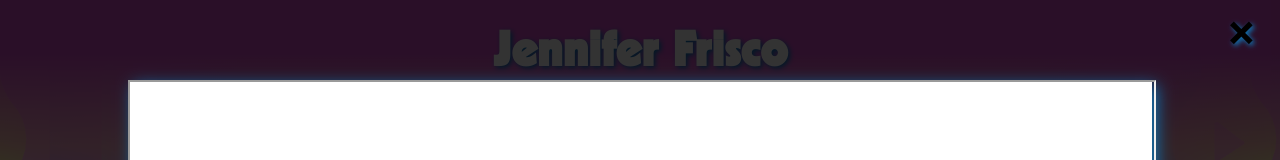
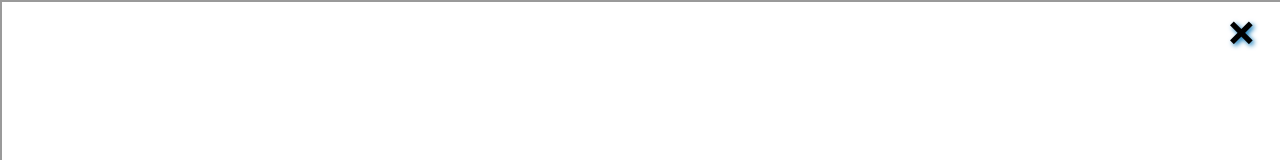
Before and after one commit to jenfrisco/jenfrisco.github.io, a plain HTML site: page index.html in a window 1280 px wide. Shown: the top 160 px of the page. Drawn offline with Linux system fonts and the light colour scheme.

Commit message:
Update index.html

```diff
--- a/index.html
+++ b/index.html
@@ -172,7 +172,7 @@
     top: 0;
     width: 100%;
     height: 100%;
-            overflow: auto;
+    overflow: hidden;
     background-color: rgba(0, 0, 0, 0.8);
     display: flex;
     align-items: center;
@@ -180,13 +180,14 @@
 }
 
 .overlay-content {
-            width: 80%;
-            height: 80%;
-            max-width: 1200px;
-            max-height: 800px;
+    width: 100%;
+    height: 100%;
+    max-width: none;
+    max-height: none;
     background-color: #fff;
     box-shadow: 5px 5px 15px #0e78b8;
     position: relative;
+    overflow: auto;
 }
 
 .close {
@@ -197,6 +198,7 @@
     font-size: 35px;
     font-weight: bold;
     cursor: pointer;
+    z-index: 1002; /* Keep the close button above the overlay content */
 }
 
 .close:hover,
@@ -205,6 +207,7 @@
     text-decoration: none;
     cursor: pointer;
 }
+
     </style>
 </head>
 <body>
@@ -252,6 +255,7 @@
     </div>
 </div>
 
+
     <!-- Add the script here -->
 <script>
     function openPDF() {
@@ -266,5 +270,6 @@
         document.body.style.overflow = 'auto'; /* Restore background scrolling */
     }
 </script>
+
 </body>
 </html>
```
Lines whose indentation alone changed are shown as unchanged.
